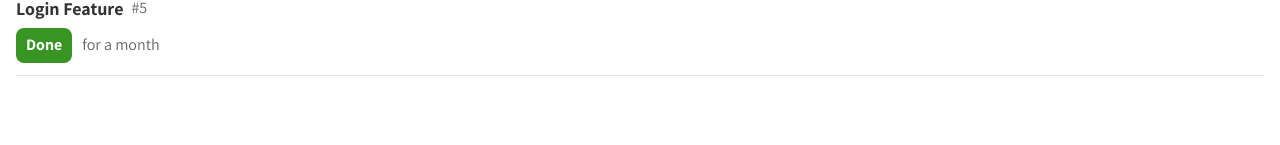
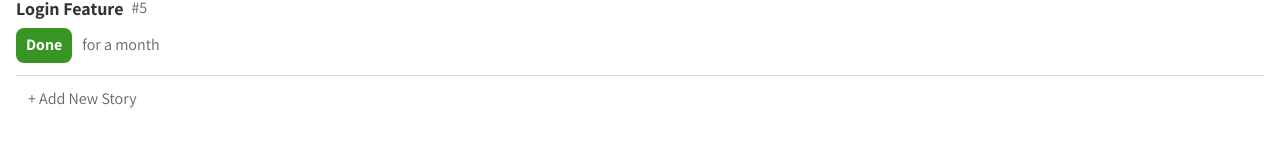
Before and after one commit to apethoud/scrumduck, a React (Create React App) app in the folder client/: page /app/sprint in a window 1280 px wide. Shown: the part 333-478 px from the top of the page. Built offline with nearby package versions, Linux system fonts and the light colour scheme; a web font is replaced by a local one.

Commit message:
feat(sprint-view): mockup add new sprint button

```diff
--- /dev/null
+++ b/client/src/components/AddNewStory.tsx
@@ -0,0 +1,9 @@
+import { SubText } from "./styledComponents/common";
+
+export default function AddNewStory() {
+  return (
+    <div style={{ padding: 12 }}>
+      <SubText>+ Add New Story</SubText>
+    </div>
+  )
+}
--- a/client/src/components/SprintView.tsx
+++ b/client/src/components/SprintView.tsx
@@ -1,12 +1,14 @@
 import SprintSelector from "./SprintSelector";
 import StoryList from "./StoryList";
 import ExampleData from "../api/api";
+import AddNewStory from "./AddNewStory";
 
 export default function SprintView() {
   return (
     <>
       <SprintSelector selectedSprintName={ExampleData.name} />
       <StoryList stories={ExampleData.userStories} />
+      <AddNewStory />
     </>
   )
 }
```
